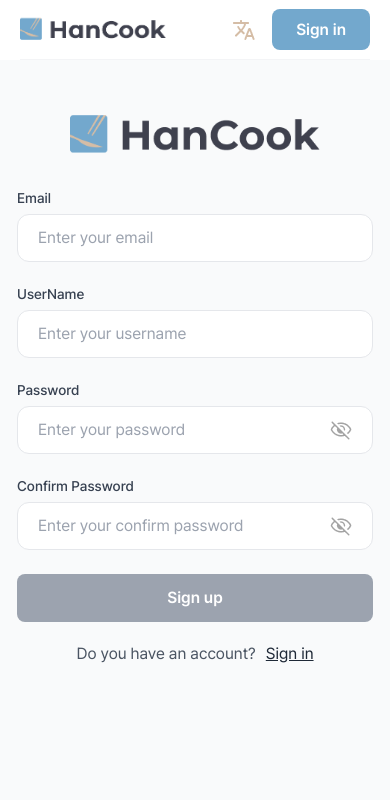
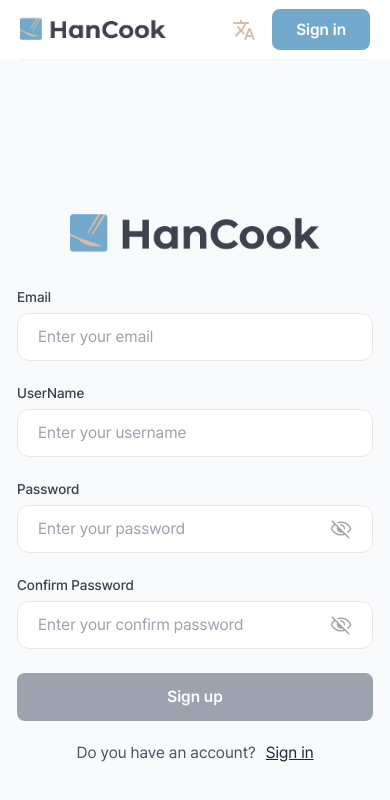
Before and after one commit to 2-Docthru-team1/2-Docthru-team1-FE, a Next.js app: page /signup in a window 390 px wide. Shown: the top 800 px of the page. Built offline with nearby package versions, Linux system fonts and the light colour scheme; no server answers.

Commit message:
🐛 Fix:#184- 코멘트 반영

```diff
--- a/src/components/ClientWrapper/SignUpClient.tsx
+++ b/src/components/ClientWrapper/SignUpClient.tsx
@@ -95,7 +95,7 @@ export default function SignUpClient() {
 
   return (
     <div className="flex flex-col items-center justify-center">
-      <div className="flex justify-center w-[33.5rem] h-[6.7rem] sm:px-[4.6rem] sm:w-[25rem] sm:h-[5rem] relative">
+      <div className="flex justify-center w-[33.5rem] h-[6.7rem] sm:px-[4.6rem] sm:w-[25rem] sm:h-[5rem] relative lg:mt-0 md:mt-[12rem] sm:mt-[9.9rem]">
         <Image src={logoImg} alt="로고 이미지" className="mt-[5rem]" fill priority />
       </div>
       <div className="flex justify-center mt-[8rem] relative sm:px-[1.6rem] sm:w-full md:px-[10rem] md:w-full">
```
